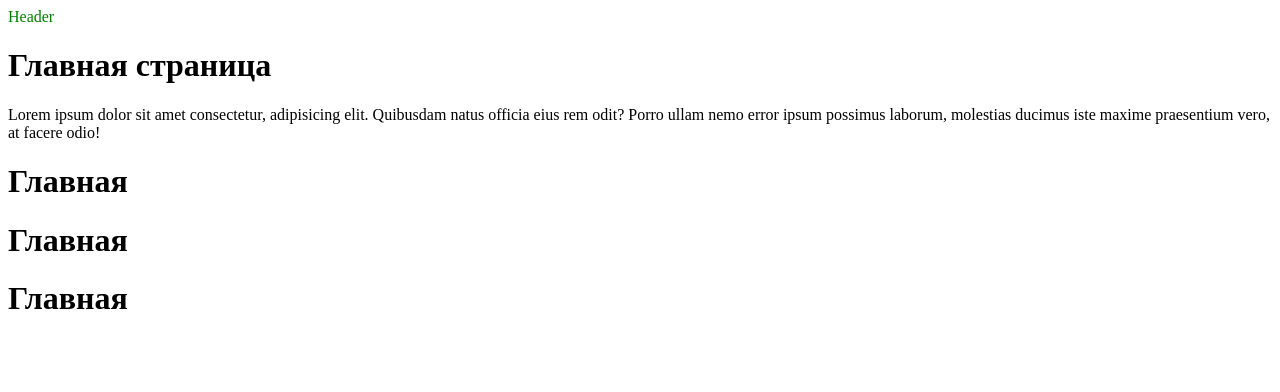
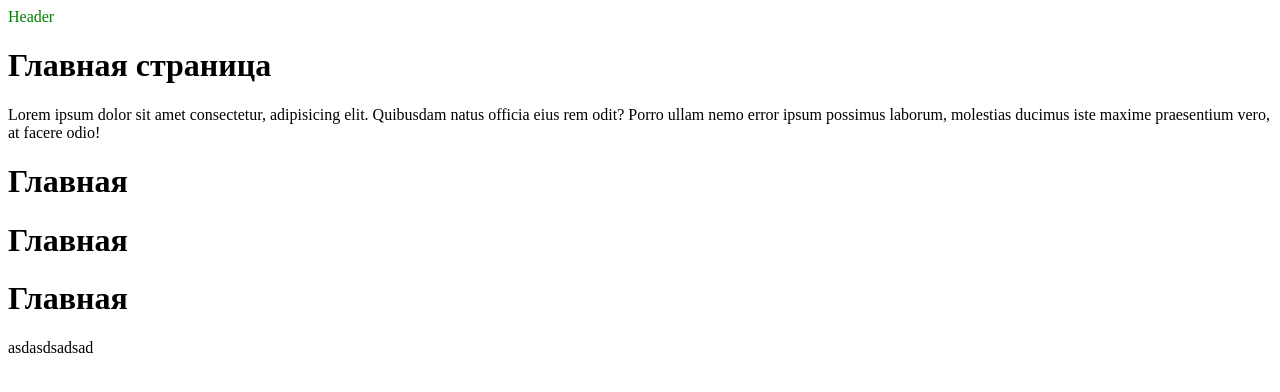
Before and after one commit to Desoul2412/Test-project, a plain HTML site: page index.html in a window 1280 px wide. Drawn offline with Linux system fonts and the light colour scheme.

Commit message:
merrged-3

```diff
--- a/index.html
+++ b/index.html
@@ -15,6 +15,7 @@
     <h1>Главная </h1>
     <h1>Главная </h1>
     <h1>Главная </h1>
+    <p>asdasdsadsad</p>
 
 
 </body>
```
